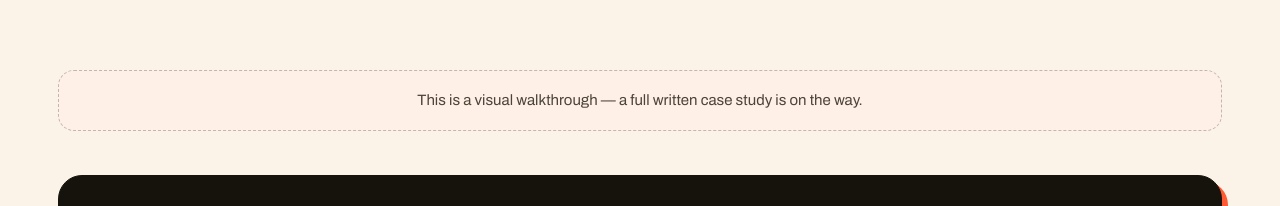
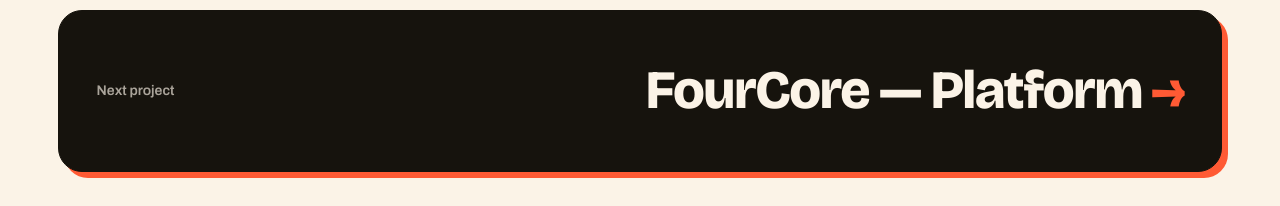
Before and after one commit to wasp0094/design-portfolio, a Next.js app: page /work/autumn in a window 1280 px wide. Shown: the part 5463-5669 px from the top of the page. Built offline with nearby package versions, Linux system fonts and the light colour scheme.

Commit message:
fix: remove case study placeholder notice

```diff
--- a/app/work/[slug]/page.tsx
+++ b/app/work/[slug]/page.tsx
@@ -229,10 +229,6 @@
                 caption: p.captions ? prettify(f) : undefined,
               }))}
             />
-
-            <p className="detail-note">
-              This is a visual walkthrough — a full written case study is on the way.
-            </p>
           </>
         ) : (
           <p className="detail-note">
```
